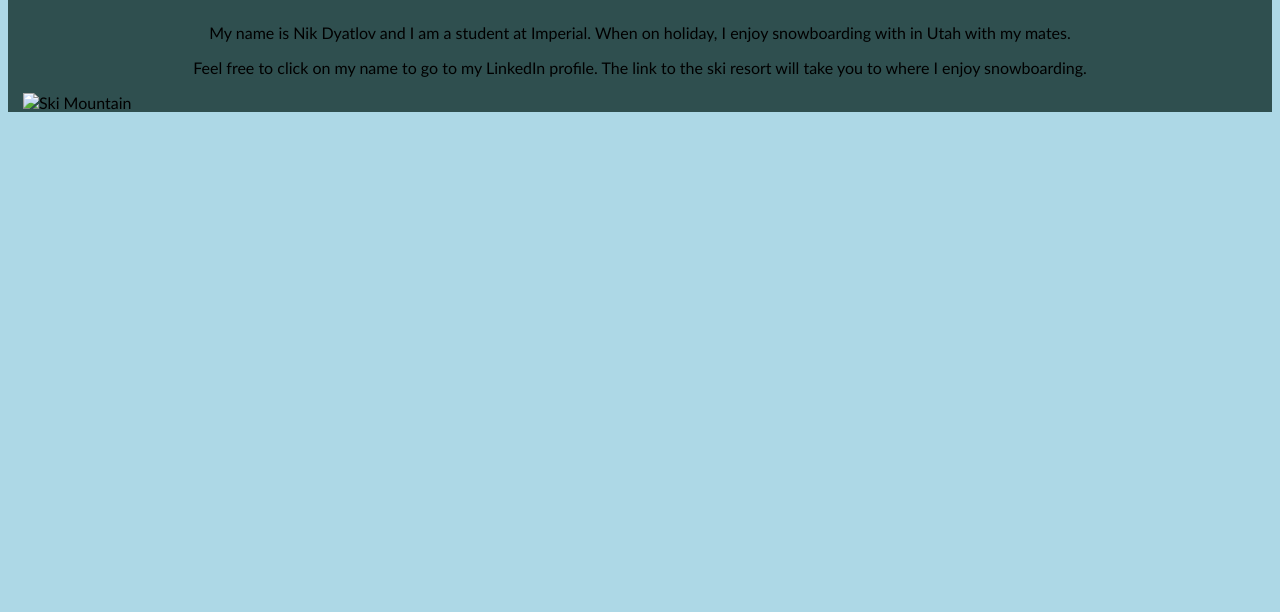
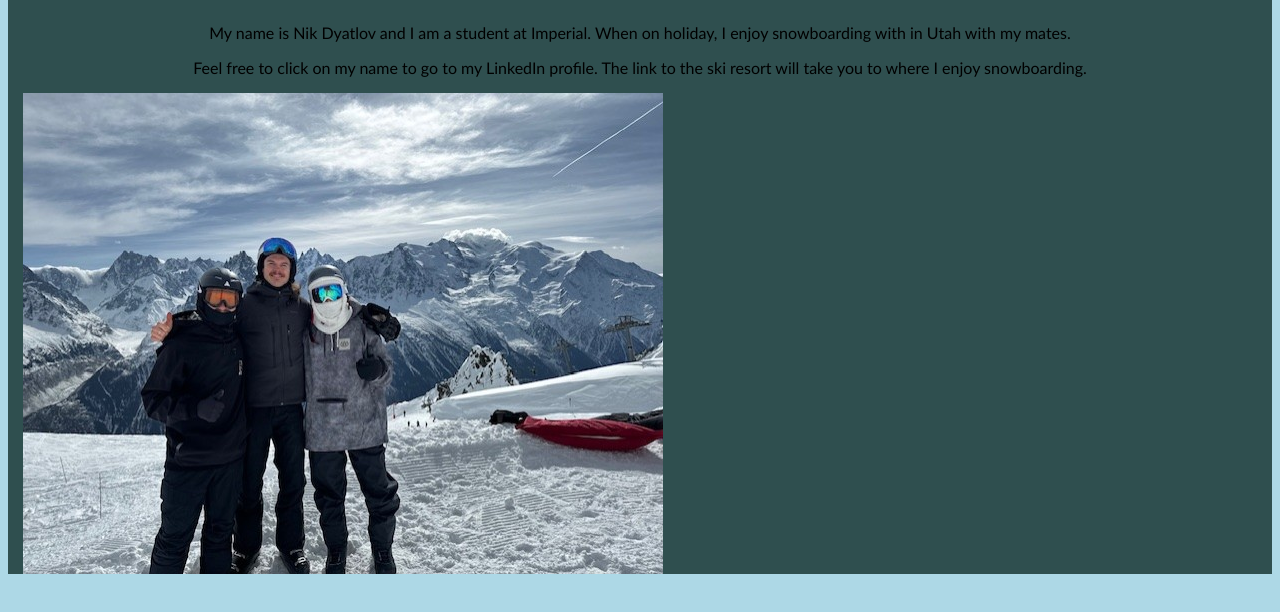
Before and after one commit to FinCoFella/FinCoFella.github.io, a plain HTML site: page website.html in a window 1280 px wide. Shown: the part 52-664 px from the top of the page. Drawn offline with Linux system fonts and the light colour scheme.

Commit message:
Web Commit 12

```diff
--- a/website.html
+++ b/website.html
@@ -21,7 +21,7 @@
 			<p> My name is Nik Dyatlov and I am a student at Imperial. When on holiday, I enjoy snowboarding with in Utah with my mates. </p>
 			<p> Feel free to click on my name to go to my LinkedIn profile. The link to the ski resort will take you to where I enjoy snowboarding.</p>
 
-			<img src="Pictures/Nik_Snowboarding.jpg" alt="Ski Mountain"></img>
+			<img src="Nik_Snowboarding.jpg" alt="Ski Mountain"></img>
 
 
 </html>
```
Also changed, not shown: Nik_Snowboarding.jpg (added).
